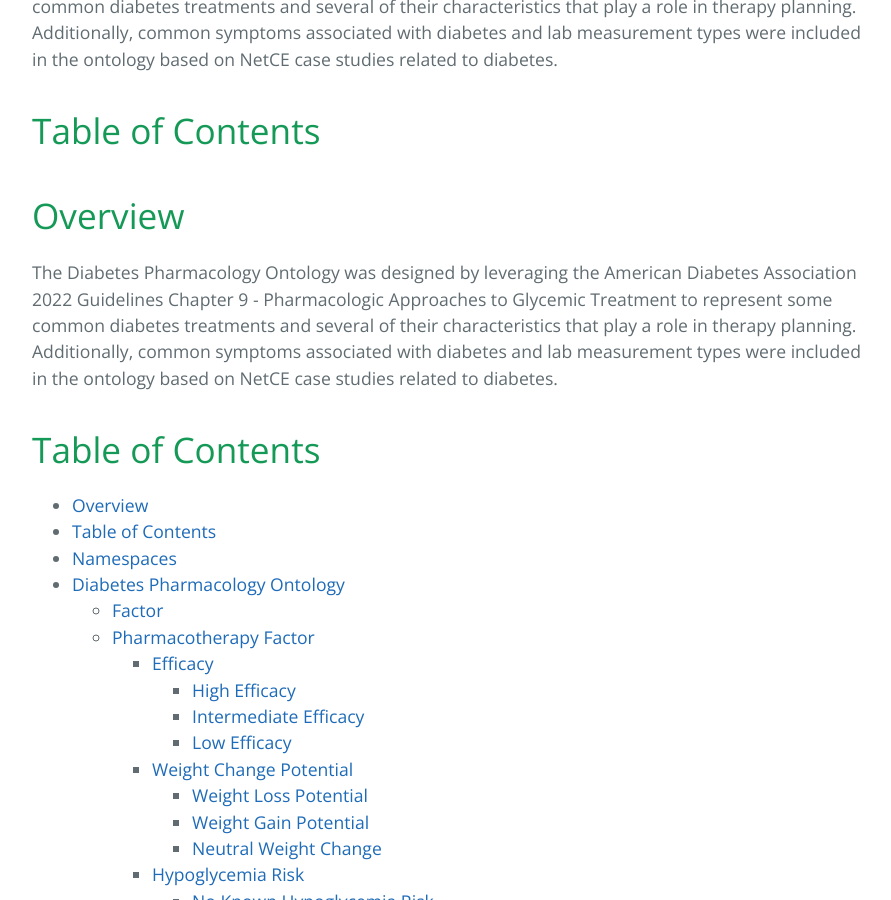
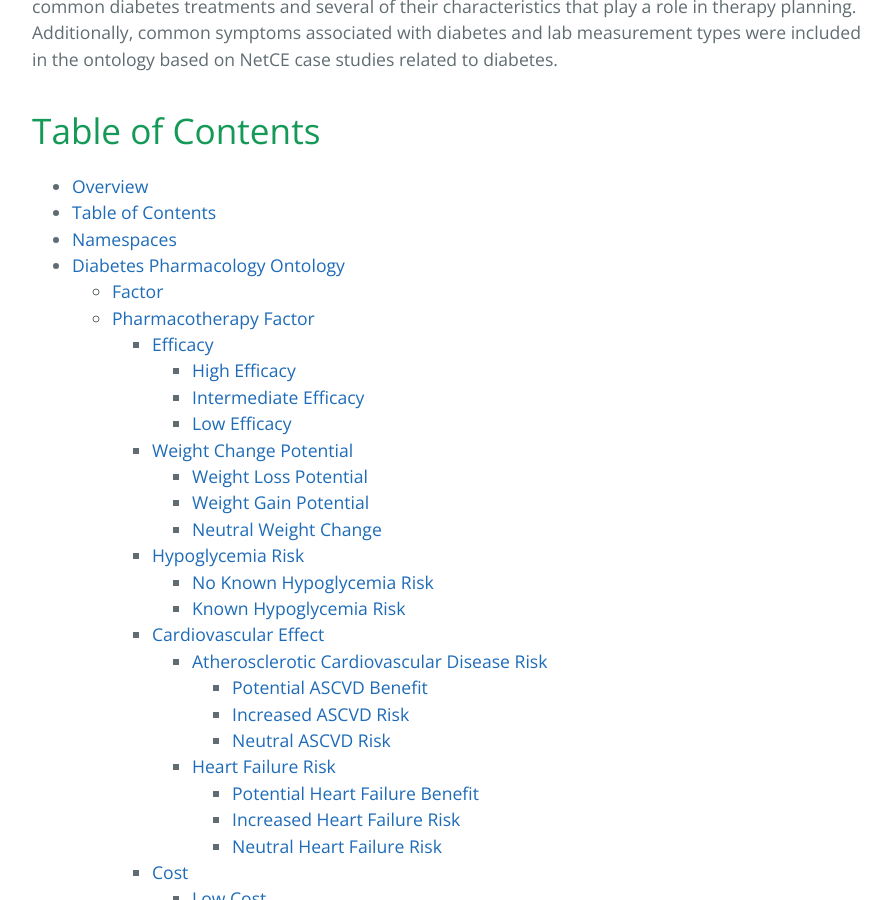
Before and after one commit to tetherless-world/diabetes-pharmacology-ontology, a Jekyll site: the page built from docs/index.md, in a window 1280 px wide and 900 px high, scrolled down 575 px. Shown: the whole window, without its empty margins (192-1083 px from the left). Built offline with Jekyll 4.4.1, drawn with Linux system fonts in a browser that asks for light colours; some of the changed text lies outside the part shown.

Commit message:
updated table of contents

```diff
--- a/docs/index.md
+++ b/docs/index.md
@@ -3,11 +3,6 @@ layout: default
 title: Diabetes Pharmacology Ontology
 ---
 
-# Overview
-
-The Diabetes Pharmacology Ontology was designed by leveraging the American Diabetes Association 2022 Guidelines Chapter 9 - Pharmacologic Approaches to Glycemic Treatment to represent some common diabetes treatments and several of their characteristics that play a role in therapy planning. Additionally, common symptoms associated with diabetes and lab measurement types were included in the ontology based on NetCE case studies related to diabetes.
-
-# Table of Contents
 # Overview
 
 The Diabetes Pharmacology Ontology was designed by leveraging the American Diabetes Association 2022 Guidelines Chapter 9 - Pharmacologic Approaches to Glycemic Treatment to represent some common diabetes treatments and several of their characteristics that play a role in therapy planning. Additionally, common symptoms associated with diabetes and lab measurement types were included in the ontology based on NetCE case studies related to diabetes.
```
Also changed, not shown: other parts of docs/index.md (+13 -0 lines).
